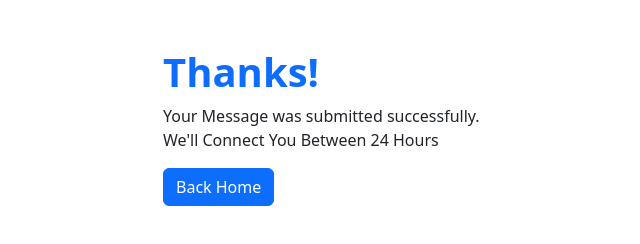
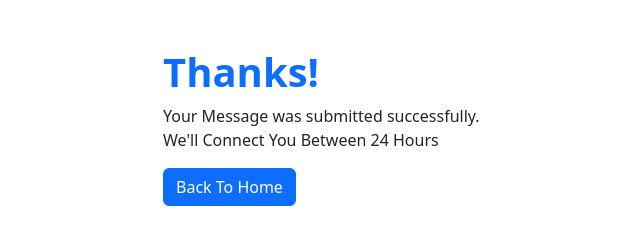
Before and after one commit to Mithun-Miah/contact-form-test-2022, a plain HTML site: page thanks.html in a window 1280 px wide. Shown: the whole page, without its empty margins (299-939 px from the left). Drawn offline with Linux system fonts and the light colour scheme.

Commit message:
Update thanks.html

```diff
--- a/thanks.html
+++ b/thanks.html
@@ -16,7 +16,7 @@
             <div class="col-lg-4 col-md-4 col-sm-12">
                 <h1 class="text-primary fw-bolder mt-5">Thanks!</h1>
                 <p>Your Message was submitted successfully. We'll Connect You Between 24 Hours</p>
-                <a class="btn btn-primary" href="index.html">Back Home</a>
+                <a class="btn btn-primary" href="index.html">Back To Home</a>
 
             </div>
 
```
